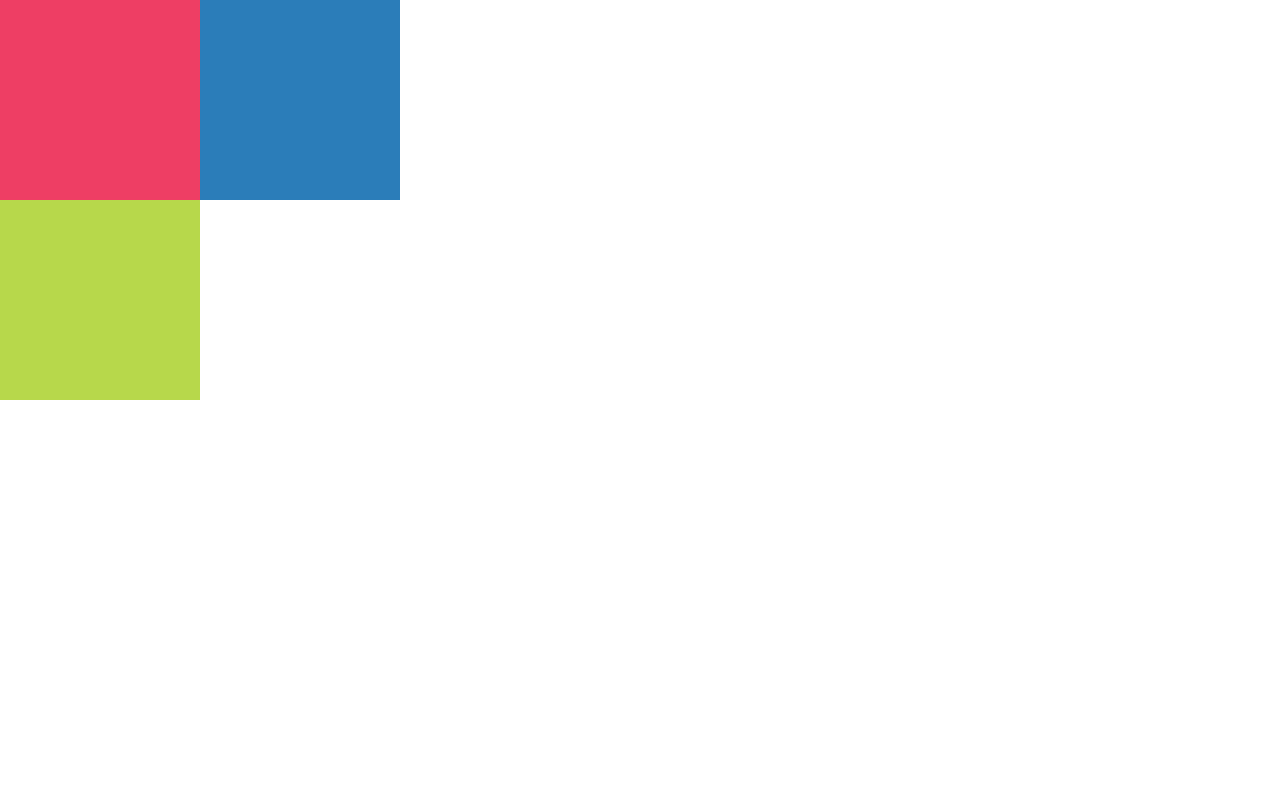
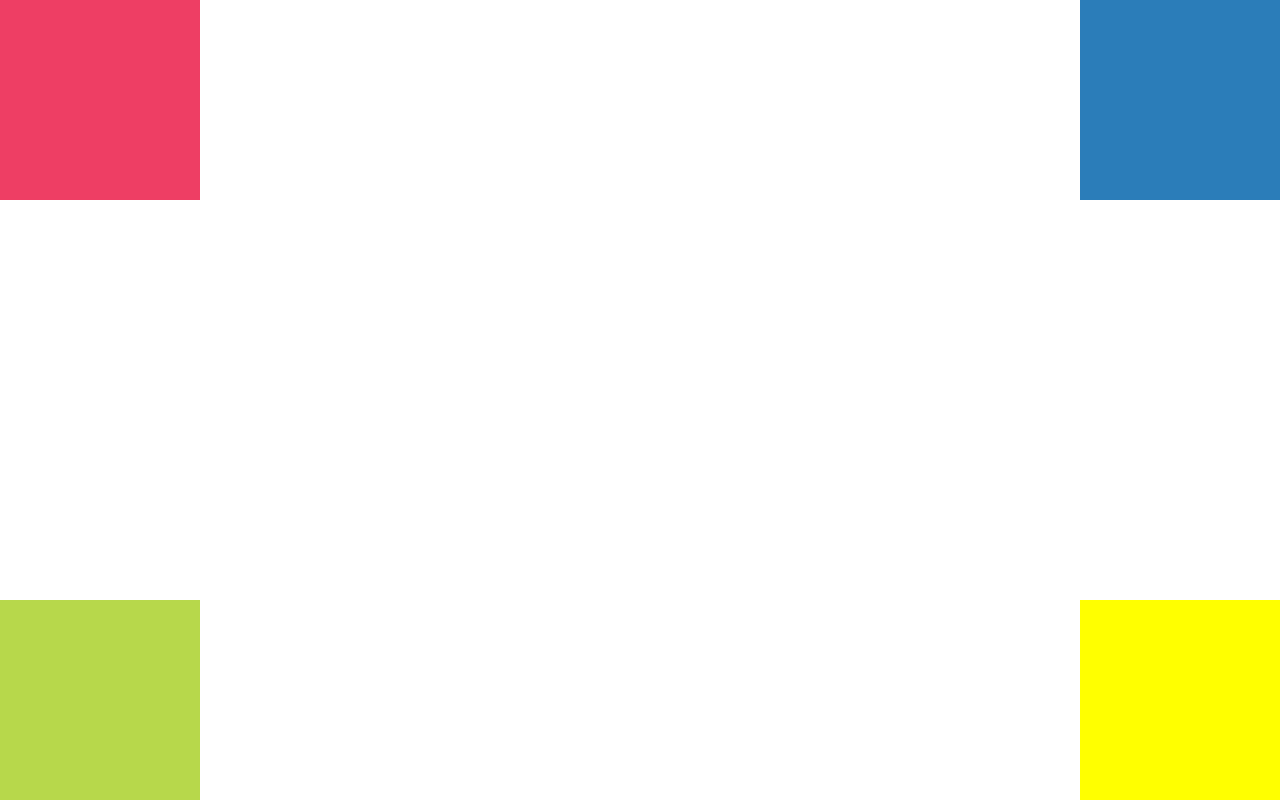
Before and after one commit to dianaVidalC/leccion23-ejercicioGuiado, a plain HTML site: page index.html in a window 1280 px wide. Drawn offline with Linux system fonts and the light colour scheme.

Commit message:
desafío-III

```diff
--- a/assets/css/main.css
+++ b/assets/css/main.css
@@ -11,18 +11,29 @@ body{
 .caja{
   width: 200px;
   height: 200px;
+  position: absolute;
 }
 
 #rosa{
+  left: 0;
+  top: 0;
   background-color:#ee3e64;
 }
 
 #azul{
-  position: relative;
-  left: 200px;
+  top: 0;
+  right: 0;
   background-color:#2b7db9;
 }
 
 #verde{
+  left: 0;
+  bottom: 0;
   background-color:#b7d84b;
 }
+
+#amarillo{
+  right: 0;
+  bottom: 0;
+  background-color:#ffff00;
+}
--- a/index.html
+++ b/index.html
@@ -10,10 +10,10 @@
 <body>
   <!-- contenedor cajitas -->
   <div class="contenedor">
-    <div class="caja" id="rosa">
-      <div class="caja" id="azul"></div>
-    </div>
+    <div class="caja" id="rosa"></div>
+    <div class="caja" id="azul"></div>
     <div class="caja" id="verde"></div>
+    <div class="caja" id="amarillo"></div>
   </div>
   <script src="assets/js/main.js" type="text/javascript">
   </script>
```
